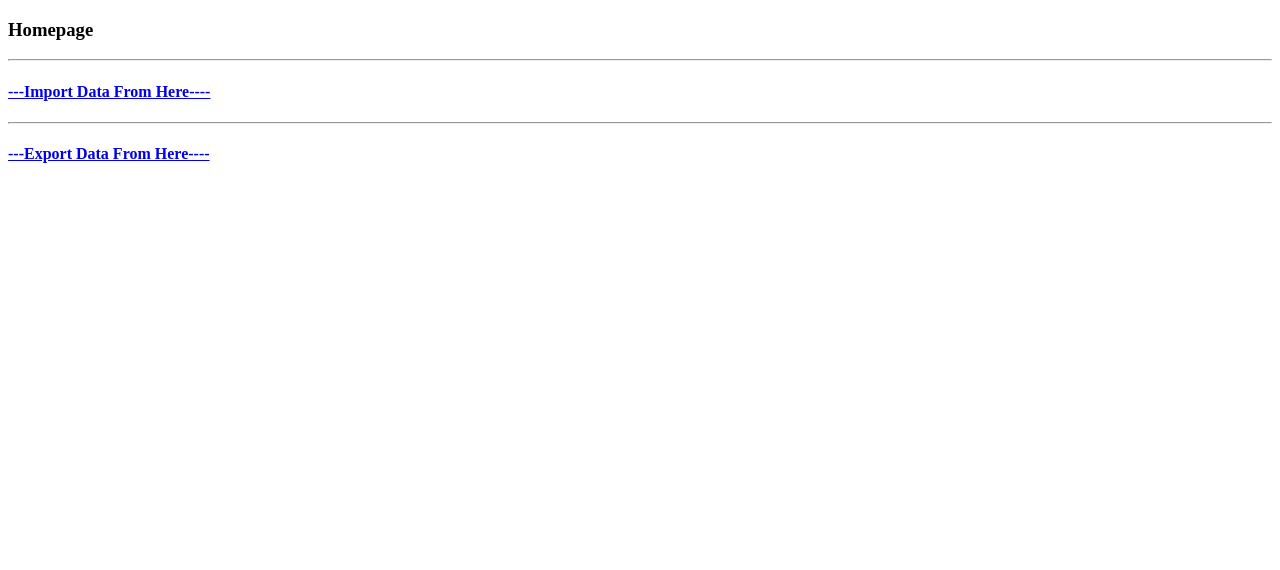
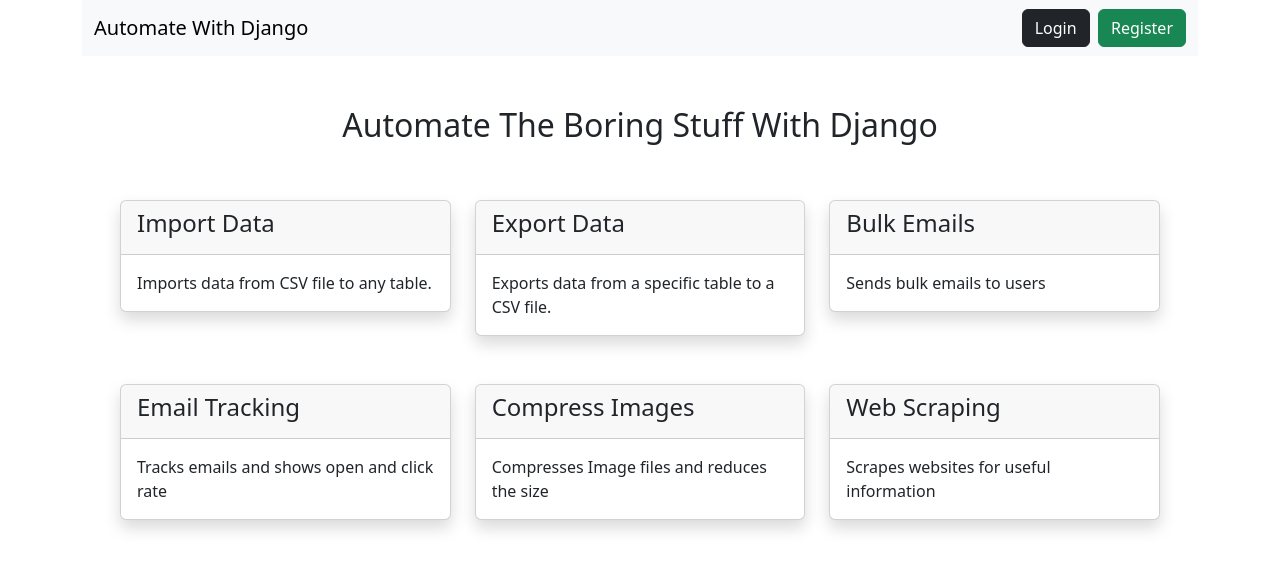
Before and after one commit to abhayrajsingh099/AWD, a Django app: page / in a window 1280 px wide. Shown: the top 570 px of the page. Run offline with Django 5.2, Linux system fonts and the light colour scheme; parts of the project's set-up code (start-up, migrations or seed data) failed here and were passed over.

Commit message:
Worked on design

```diff
--- a/dataentry/management/commands/exportdata.py
+++ b/dataentry/management/commands/exportdata.py
@@ -40,7 +40,7 @@ class Command(BaseCommand):
         with open(file_path, 'w', newline='') as file:
             writer = csv.writer(file)
 
-            #write the csv header
+            # write the csv header
             # we want to print the field names of the model that we are trying to export
             writer.writerow([field.name for field in model._meta.fields])
 
--- /dev/null
+++ b/templates/base.html
@@ -0,0 +1,26 @@
+<!DOCTYPE html>
+<html lang="en">
+<head>
+    <meta charset="UTF-8">
+    <meta name="viewport" content="width=device-width, initial-scale=1.0">
+    <title>Automate The Boring Stuff With Django</title>
+    <link href="https://cdn.jsdelivr.net/npm/bootstrap@5.3.7/dist/css/bootstrap.min.css" rel="stylesheet" integrity="sha384-LN+7fdVzj6u52u30Kp6M/trliBMCMKTyK833zpbD+pXdCLuTusPj697FH4R/5mcr" crossorigin="anonymous">
+    <script src="https://cdn.jsdelivr.net/npm/bootstrap@5.3.7/dist/js/bootstrap.bundle.min.js" integrity="sha384-ndDqU0Gzau9qJ1lfW4pNLlhNTkCfHzAVBReH9diLvGRem5+R9g2FzA8ZGN954O5Q" crossorigin="anonymous"></script>
+</head>
+<body>
+    <div class="container">
+        <nav class="navbar navbar-expand-lg bg-body-tertiary">
+            <div class="container">
+                <a class="navbar-brand" href="{% url 'home' %}">Automate With Django</a>
+                <div href="#">
+                    <a class="text-white btn btn-dark">Login</a>
+                    &nbsp;<a class="text-white btn btn-success">Register</a>
+                </div>
+
+            </div>
+        </nav>
+    </div>
+    {% block body %}
+    {% endblock %}
+</body>
+</html>
--- a/templates/home.html
+++ b/templates/home.html
@@ -1,16 +1,96 @@
-<!DOCTYPE html>
-<html lang="en">
-<head>
-    <meta charset="UTF-8">
-    <meta name="viewport" content="width=device-width, initial-scale=1.0">
-    <title>Automate The Boring Stuff With Django</title>
-</head>
+{% extends 'base.html' %}
+
+{% block body %}
 <body>
-        <h3>Homepage</h3>
-        <hr>
-        <h4><a href="{% url 'import_data' %}">---Import Data From Here----</a></h4>
-        <hr>
-        <h4><a href="{% url 'export_data' %}">---Export Data From Here----</a></h4>
+    <div class="container" style="padding: 50px;">
+    <h2 class="text-center">Automate The Boring Stuff With Django</h2>
+    <div class="row pt-5">
+        <!-- Import data -->
+        <div class="col-md-4">
+            <a href="{% url 'import_data' %}" class="text-decoration-none text-dark">
+                <div class="card alert-primary shadow">
+                    <div class="card-header">
+                    <h4>Import Data</h4>
+                    </div>
+                    <div class="card-body">
+                    <p class="card-text">Imports data from CSV file to any table.</p>
+                    </div>
+                </div>
+            </a>
+        </div>
+        <!-- Export Data -->
+        <div class="col-md-4">
+            <a href="{% url 'export_data' %}" class="text-decoration-none text-dark">
+                <div class="card alert-success shadow">
+                    <div class="card-header">
+                    <h4>Export Data</h4>
+                    </div>
+                    <div class="card-body">
+                    <p class="card-text">Exports data from a specific table to a CSV file.</p>
+                    </div>
+                </div>
+            </a>
+        </div>
+
+        <!-- Bulk Emails -->
+        <div class="col-md-4">
+            <a href="#" class="text-decoration-none text-dark">
+                <div class="card alert-danger shadow">
+                    <div class="card-header">
+                    <h4>Bulk Emails</h4>
+                    </div>
+                    <div class="card-body">
+                    <p class="card-text">Sends bulk emails to users</p>
+                    </div>
+                </div>
+            </a>
+        </div>
+    </div>
+
+    <div class="row pt-5">
+        <!-- Email Tracking -->
+        <div class="col-md-4">
+            <a href="#" class="text-decoration-none text-dark">
+                <div class="card alert-warning shadow">
+                    <div class="card-header">
+                    <h4>Email Tracking</h4>
+                    </div>
+                    <div class="card-body">
+                    <p class="card-text">Tracks emails and shows open and click rate</p>
+                    </div>
+                </div>
+            </a>
+        </div>
+
+     <!-- Compress Images -->
+        <div class="col-md-4">
+            <a href="#" class="text-decoration-none text-dark">
+                <div class="card alert-danger shadow">
+                    <div class="card-header">
+                    <h4>Compress Images</h4>
+                    </div>
+                    <div class="card-body">
+                    <p class="card-text">Compresses Image files and reduces the size</p>
+                    </div>
+                </div>
+            </a>
+        </div>
+
+     <!-- Web Scraping -->
+        <div class="col-md-4">
+            <a href="#" class="text-decoration-none text-dark">
+                <div class="card alert-warning shadow">
+                    <div class="card-header">
+                    <h4>Web Scraping</h4>
+                    </div>
+                    <div class="card-body">
+                    <p class="card-text">Scrapes websites for useful information</p>
+                    </div>
+                </div>
+            </a>
+        </div>
+    </div>
+</div>
 
 </body>
-</html>
+{% endblock %}
```
Also changed, not shown: templates/dataentry/exportdata.html (+3 -10 lines), templates/dataentry/importdata.html (+3 -10 lines).
